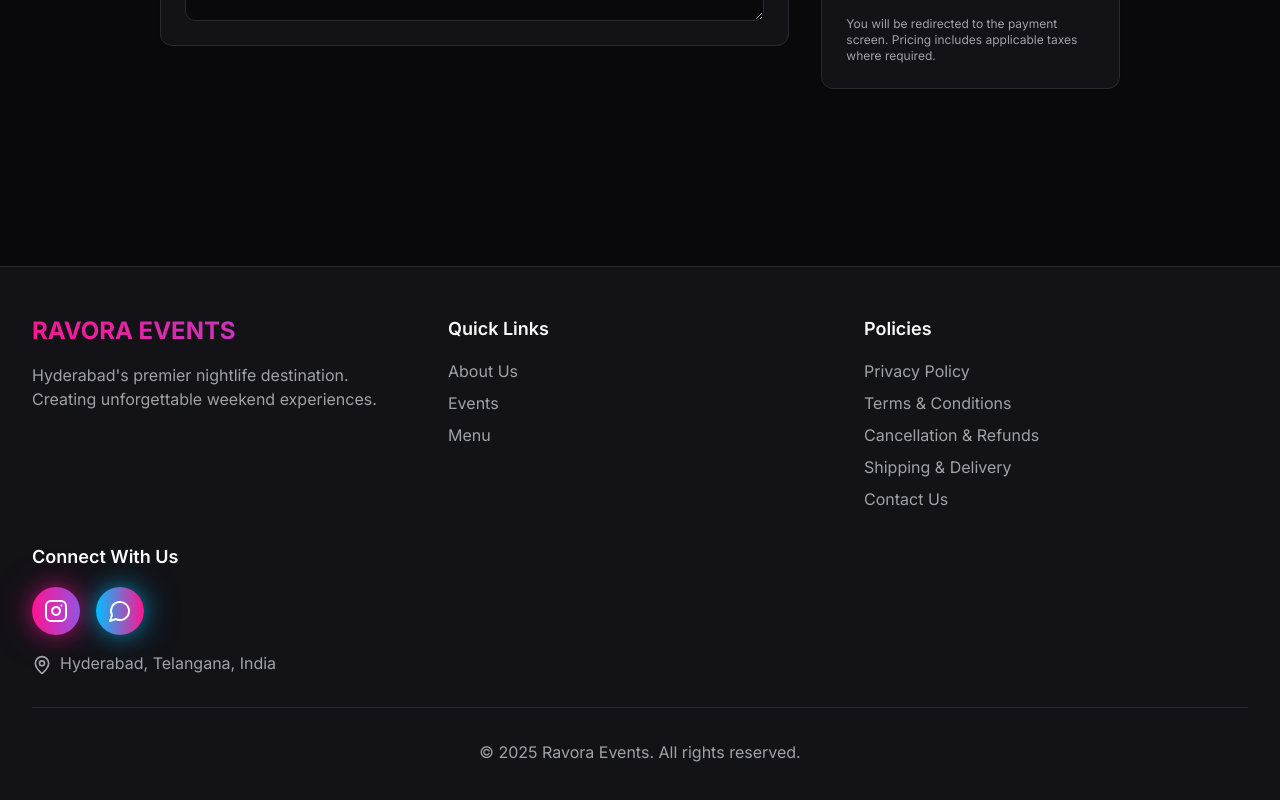
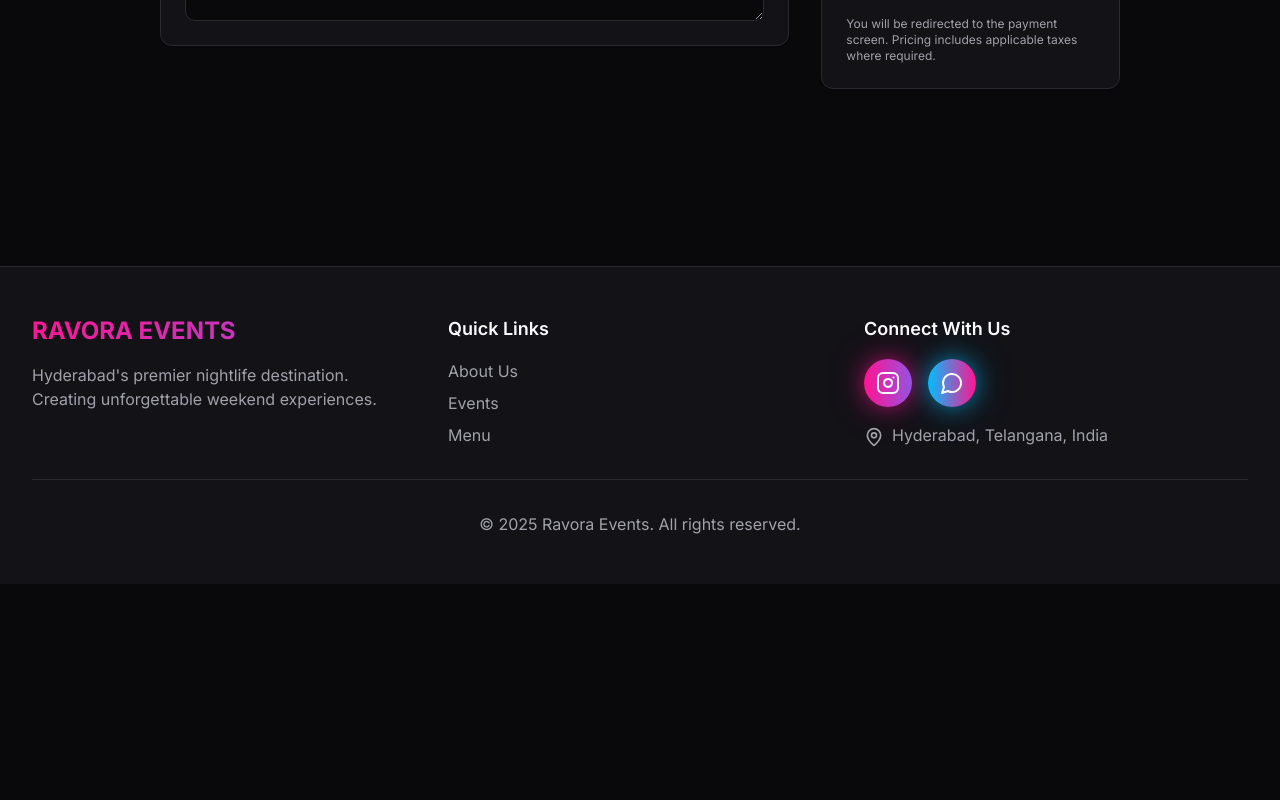
Before and after one commit to quantacreww/ravora-glow-events, a React (Vite) app: page /book in a window 1280 px wide. Shown: the part 614-1414 px from the top of the page. After the commit the page ends 1198 px from the top, so only its background shows below. Built offline with nearby package versions, Linux system fonts and the light colour scheme; no server answers; the HTML template or start-up script is replaced by a standard one.

Commit message:
refactor: remove Policies section from Footer component

```diff
--- a/src/components/Footer.tsx
+++ b/src/components/Footer.tsx
@@ -35,18 +35,6 @@ const Footer = () => {
                   Menu
                 </a>
               </li>
-            </ul>
-          </div>
-
-          {/* Policies */}
-          <div>
-            <h4 className="text-lg font-semibold mb-4">Policies</h4>
-            <ul className="space-y-2">
-              <li><a href="/privacy" className="text-muted-foreground hover:text-primary transition-colors">Privacy Policy</a></li>
-              <li><a href="/terms" className="text-muted-foreground hover:text-primary transition-colors">Terms & Conditions</a></li>
-              <li><a href="/refunds" className="text-muted-foreground hover:text-primary transition-colors">Cancellation & Refunds</a></li>
-              <li><a href="/shipping" className="text-muted-foreground hover:text-primary transition-colors">Shipping & Delivery</a></li>
-              <li><a href="/contact" className="text-muted-foreground hover:text-primary transition-colors">Contact Us</a></li>
             </ul>
           </div>
 
```
